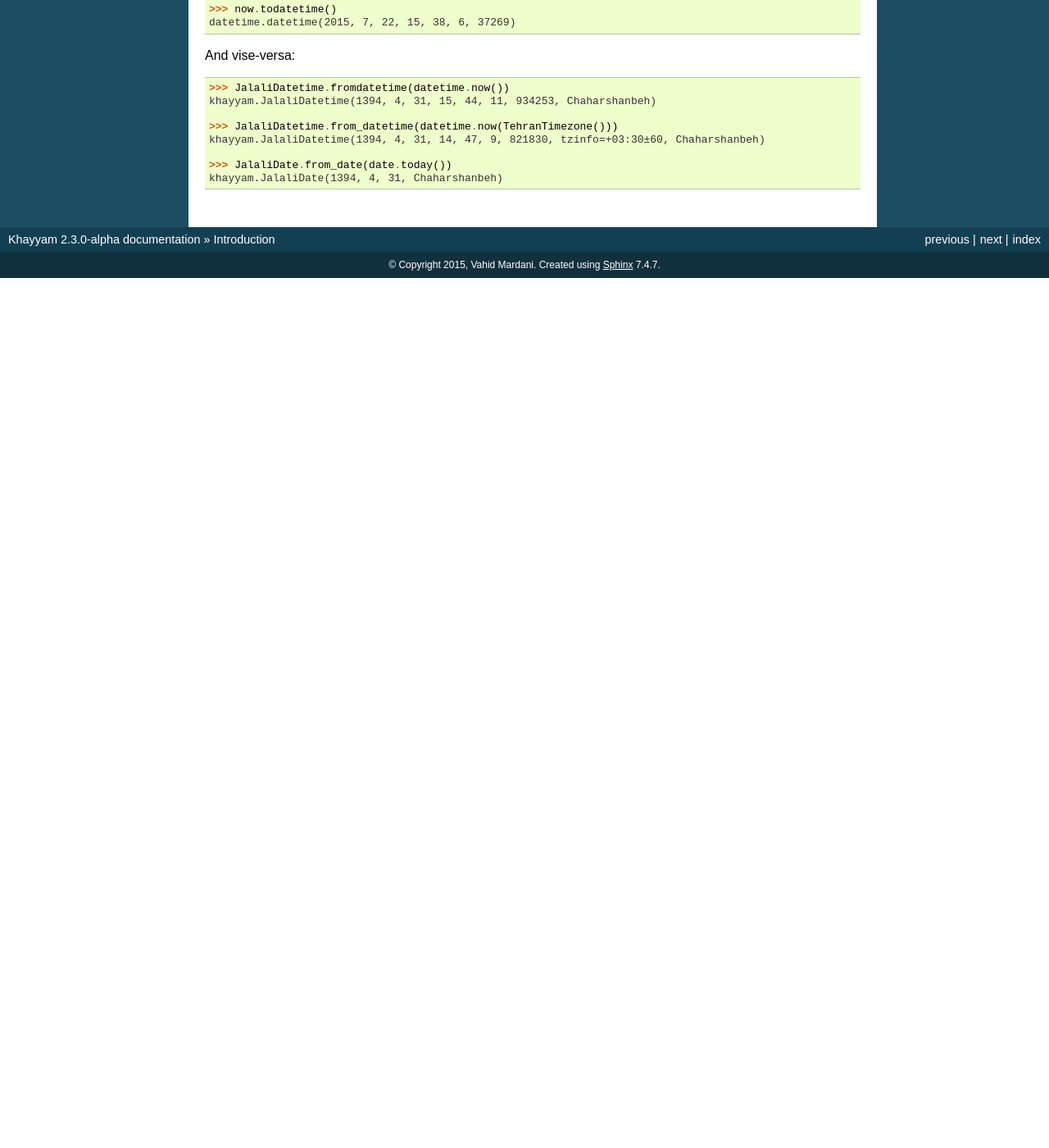
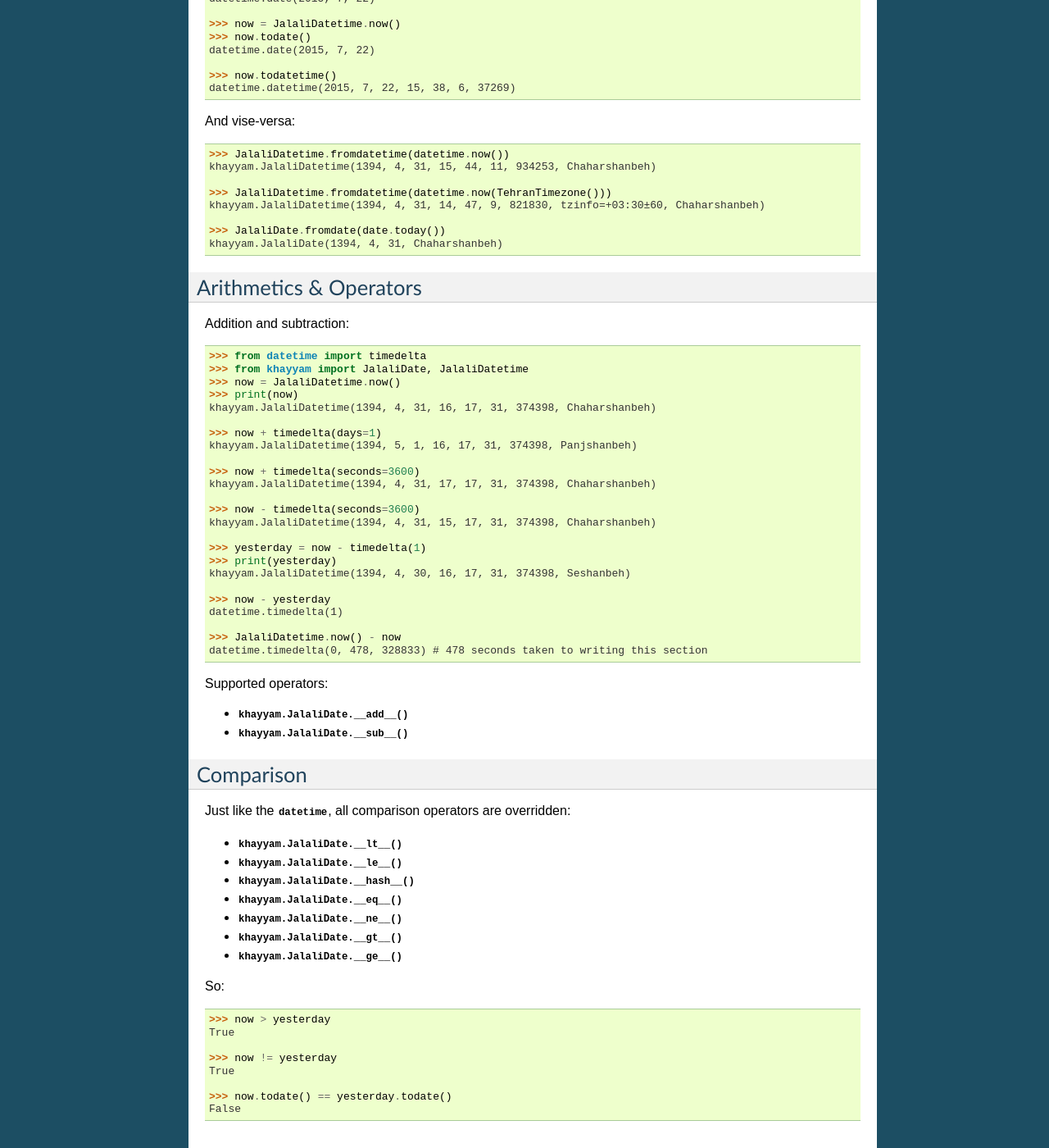
Before and after one commit to pylover/khayyam, a Sphinx documentation site: the page built from sphinx/intro.rst, in a window 1280 px wide and 1400 px high, scrolled down 3222 px. Shown: the whole window at 82% size. Built offline with Sphinx 7.4.7, drawn with Linux system fonts in a browser that asks for light colours; before the commit the page ends 3561 px from its top, so only the background shows below that; some of the changed text lies outside the part shown.

Commit message:
Removed methods `jalaliDate.to_date`, `jalaliDate.from_date`, `jalaliDatetime.to_datetime` and `jalaliDatetime.fromdate_time`

```diff
--- a/sphinx/api.rst
+++ b/sphinx/api.rst
@@ -8,6 +8,9 @@ Date objects
     :members:
     :undoc-members:
     :show-inheritance:
+    :private-members:
+    :special-members:
+    :exclude-members: __dict__
 
 Date & Time objects
 -------------------
@@ -16,6 +19,9 @@ Date & Time objects
     :members:
     :undoc-members:
     :show-inheritance:
+    :private-members:
+    :special-members:
+    :exclude-members: __dict__
 
 
 Formatting & Parsing
--- a/sphinx/intro.rst
+++ b/sphinx/intro.rst
@@ -24,6 +24,10 @@ This will imports
 :py:obj:`khayyam.WEDNESDAY`,
 :py:obj:`khayyam.TUESDAY`,
 :py:obj:`khayyam.FRIDAY`
+
+Or::
+
+  >>> from khayyam import JalaliDatetime, TehranTimezone
 
 Instantiating
 ^^^^^^^^^^^^^
@@ -204,8 +208,71 @@ And vise-versa::
   >>> JalaliDatetime.fromdatetime(datetime.now())
   khayyam.JalaliDatetime(1394, 4, 31, 15, 44, 11, 934253, Chaharshanbeh)
 
-  >>> JalaliDatetime.from_datetime(datetime.now(TehranTimezone()))
+  >>> JalaliDatetime.fromdatetime(datetime.now(TehranTimezone()))
   khayyam.JalaliDatetime(1394, 4, 31, 14, 47, 9, 821830, tzinfo=+03:30±60, Chaharshanbeh)
 
-  >>> JalaliDate.from_date(date.today())
+  >>> JalaliDate.fromdate(date.today())
   khayyam.JalaliDate(1394, 4, 31, Chaharshanbeh)
+
+
+Arithmetics & Operators
+-----------------------
+
+Addition and subtraction::
+
+  >>> from datetime import timedelta
+  >>> from khayyam import JalaliDate, JalaliDatetime
+  >>> now = JalaliDatetime.now()
+  >>> print(now)
+  khayyam.JalaliDatetime(1394, 4, 31, 16, 17, 31, 374398, Chaharshanbeh)
+
+  >>> now + timedelta(days=1)
+  khayyam.JalaliDatetime(1394, 5, 1, 16, 17, 31, 374398, Panjshanbeh)
+
+  >>> now + timedelta(seconds=3600)
+  khayyam.JalaliDatetime(1394, 4, 31, 17, 17, 31, 374398, Chaharshanbeh)
+
+  >>> now - timedelta(seconds=3600)
+  khayyam.JalaliDatetime(1394, 4, 31, 15, 17, 31, 374398, Chaharshanbeh)
+
+  >>> yesterday = now - timedelta(1)
+  >>> print(yesterday)
+  khayyam.JalaliDatetime(1394, 4, 30, 16, 17, 31, 374398, Seshanbeh)
+
+  >>> now - yesterday
+  datetime.timedelta(1)
+
+  >>> JalaliDatetime.now() - now
+  datetime.timedelta(0, 478, 328833) # 478 seconds taken to writing this section
+
+
+Supported operators:
+
+* :py:meth:`khayyam.JalaliDate.__add__`
+* :py:meth:`khayyam.JalaliDate.__sub__`
+
+
+
+Comparison
+----------
+
+Just like the :py:mod:`datetime`, all comparison operators are overridden:
+
+* :py:meth:`khayyam.JalaliDate.__lt__`
+* :py:meth:`khayyam.JalaliDate.__le__`
+* :py:meth:`khayyam.JalaliDate.__hash__`
+* :py:meth:`khayyam.JalaliDate.__eq__`
+* :py:meth:`khayyam.JalaliDate.__ne__`
+* :py:meth:`khayyam.JalaliDate.__gt__`
+* :py:meth:`khayyam.JalaliDate.__ge__`
+
+So::
+
+  >>> now > yesterday
+  True
+
+  >>> now != yesterday
+  True
+
+  >>> now.todate() == yesterday.todate()
+  False
```
Also changed, not shown: README.md (+1 -1 lines), README.txt (deleted, +0 -8 lines), 4 other files.
